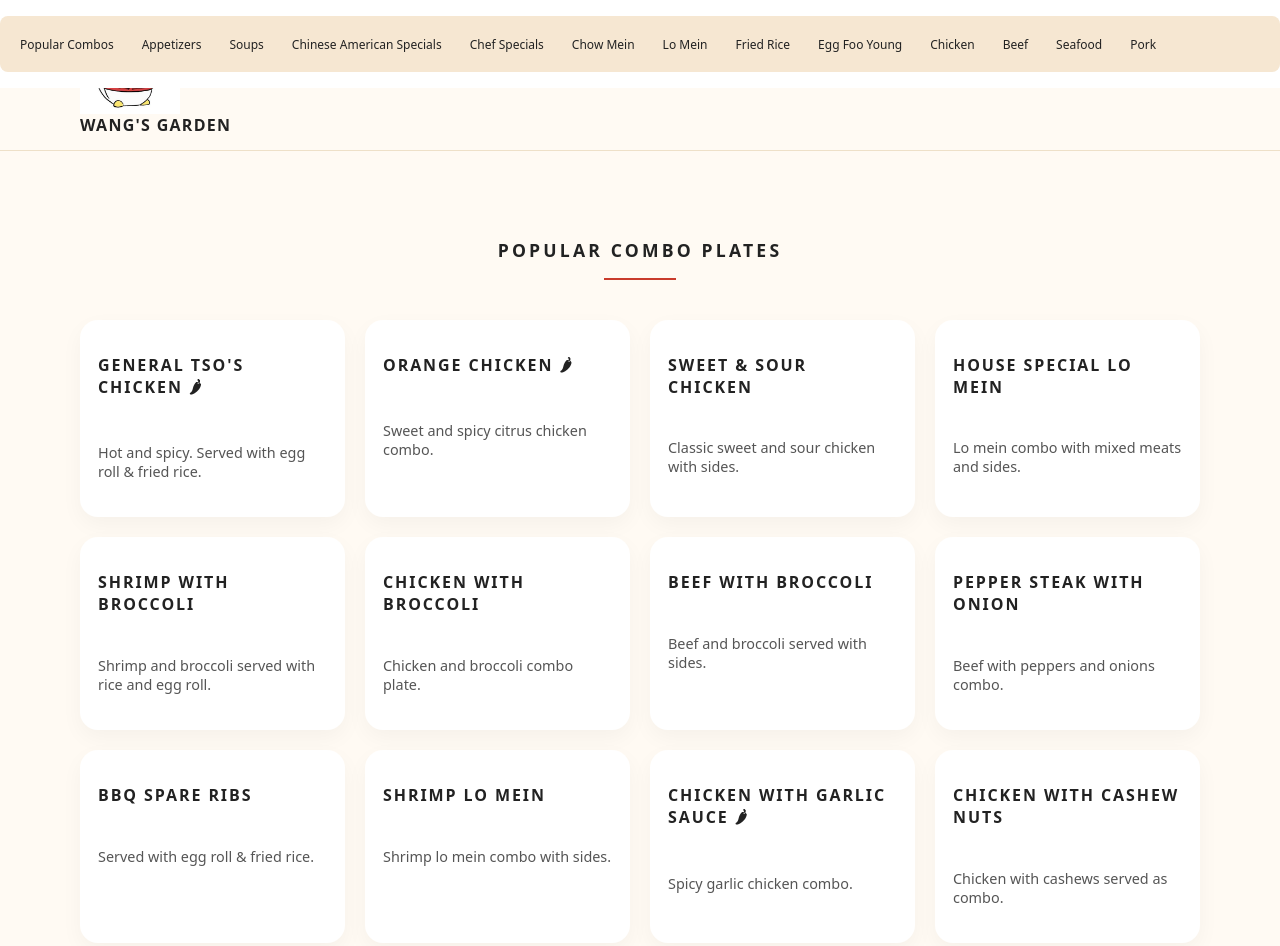
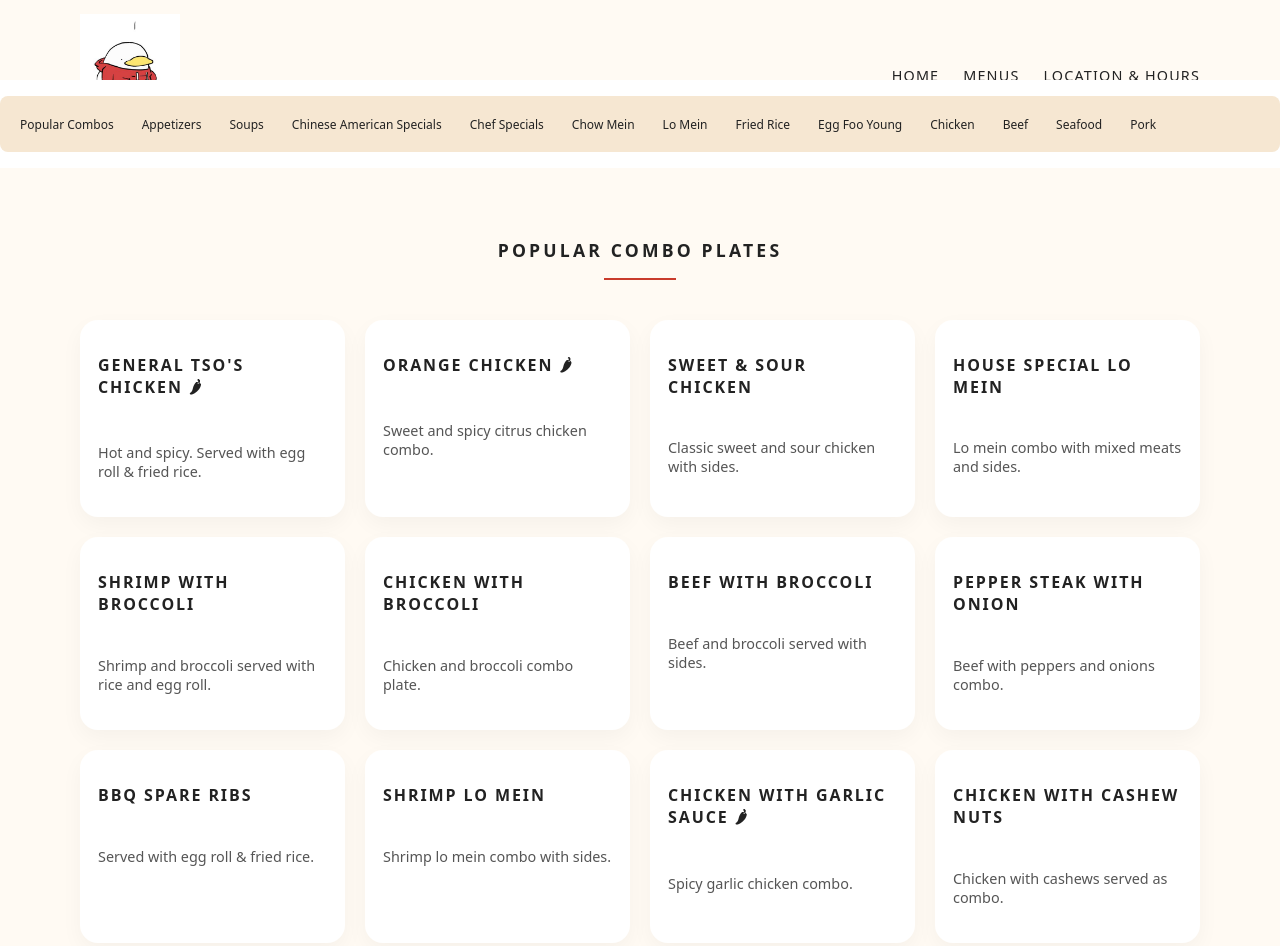
Before and after one commit to wangsgard3n/Wangs-Garden-Website, a plain HTML site: page menu.html in a window 1280 px wide. Shown: the top 946 px of the page. Drawn offline with Linux system fonts and the light colour scheme.

Commit message:
navbar adjustment

```diff
--- a/styles.css
+++ b/styles.css
@@ -406,7 +406,7 @@ a {
 
 #subMenu {
   position: fixed;
-  top: 0;
+  top: 80px; /* adjust depending on header height */
   left: 0;
   width: 100%;
   z-index: 999;
```
